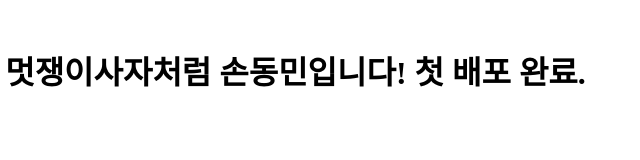
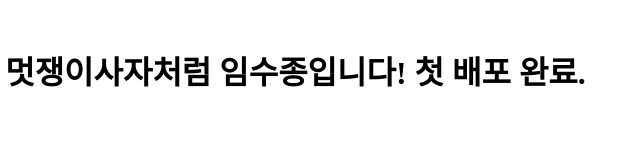
Before and after one commit to waterbell0329/Waterbell0329.github.io, a plain HTML site: page index.html in a window 1280 px wide. Shown: the full height of the page, 166-806 px from the left. Drawn offline with Linux system fonts and the light colour scheme.

Commit message:
이름 수정 완료

```diff
--- a/index.html
+++ b/index.html
@@ -6,6 +6,6 @@ HTML
     <title>단국대 멋사 14기</title>
 </head>
 <body>
-    <h1>안녕하세요, 멋쟁이사자처럼 손동민입니다! 첫 배포 완료.</h1>
+    <h1>안녕하세요, 멋쟁이사자처럼 임수종입니다! 첫 배포 완료.</h1>
 </body>
 </html>
```
